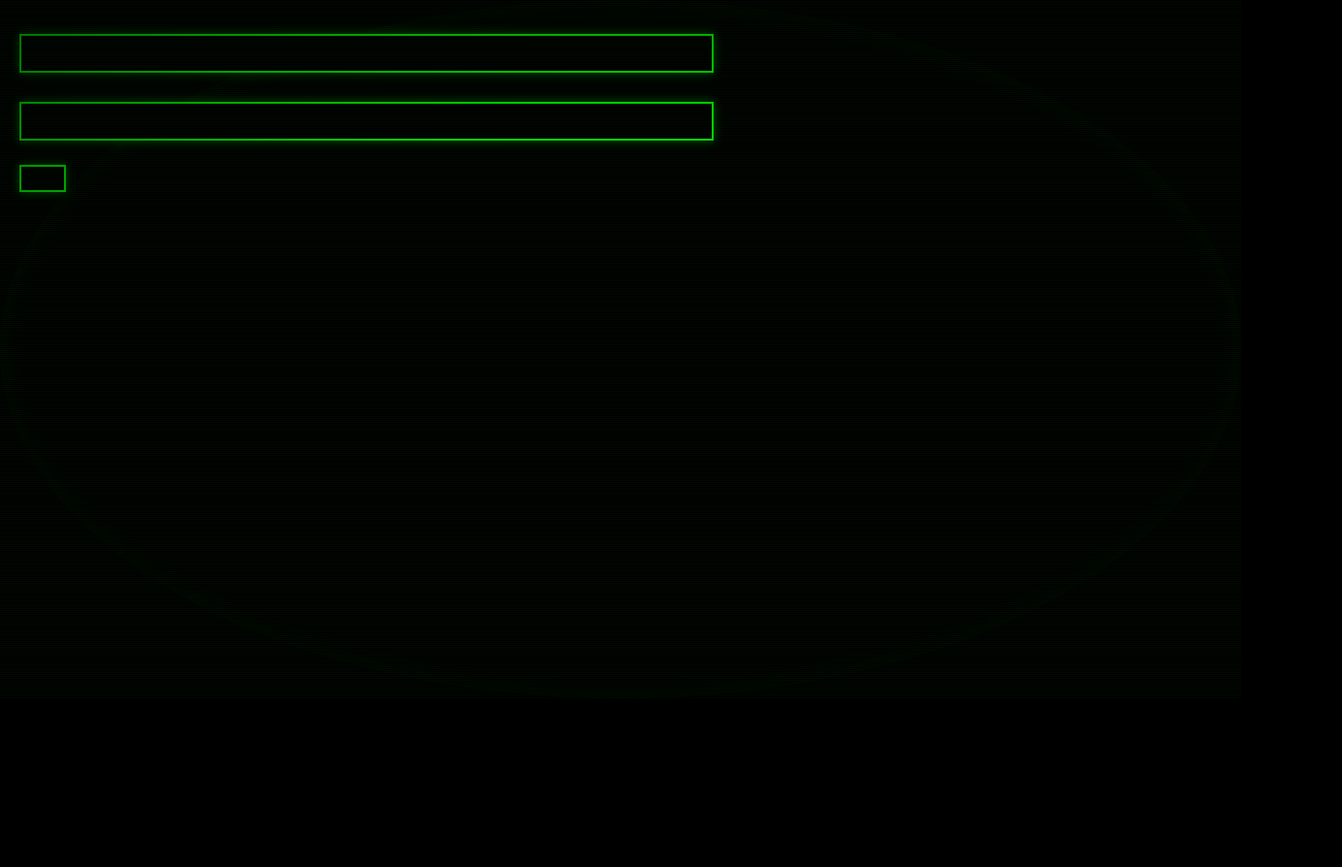
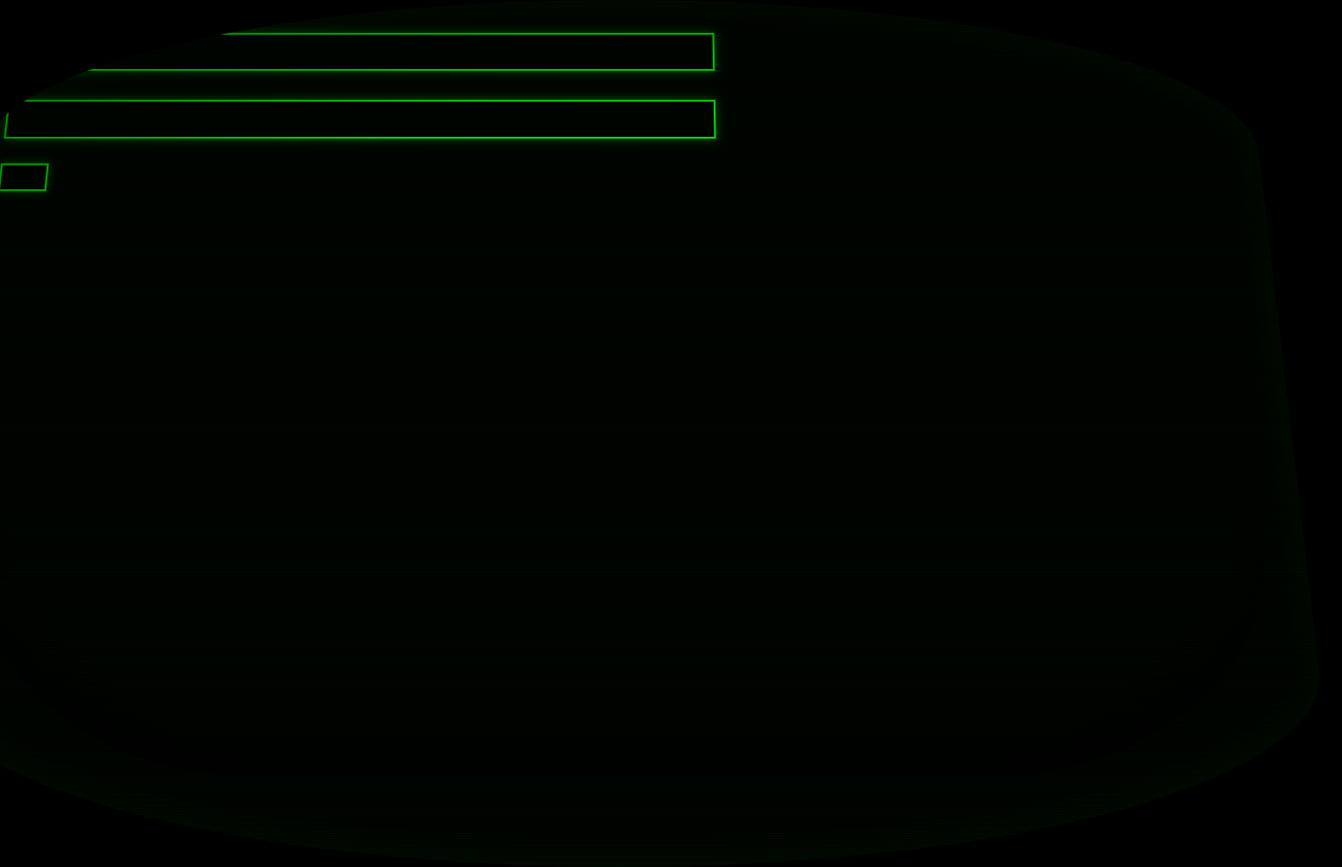
Before and after one commit to js-blord/eduardo-land, a website: page index.html in a window 1280 px wide. Shown: the whole page at 97% size, 1384 px wide, since content can reach past the window. Before the commit the page ends 800 px from the top, so only its background shows below. Drawn offline with Linux system fonts and the light colour scheme.

Commit message:
Update look.css

```diff
--- a/look.css
+++ b/look.css
@@ -1,3 +1,4 @@
+
 * {
     margin: 0;
     padding: 0;
@@ -20,16 +21,22 @@ body {
 
 /* Fisheye/curved monitor distortion effect */
 html {
-    perspective: 1500px;
+    perspective: 1000px;
+    height: 100vh;
+    background: #000;
+    overflow: hidden;
 }
 
+/* Body acts as the top half distortion (+5deg) */
 body {
-    transform: perspective(1200px) ;
+    transform: perspective(1000px) rotateX(5deg);
+    transform-origin: center top;
     transform-style: preserve-3d;
-    border-radius: 50%;
+    border-radius: 50% / 20%; /* Curves the top border */
     box-shadow:
         inset 0 0 80px rgba(0, 0, 0, 0.8),
         inset 0 0 30px rgba(0, 255, 0, 0.1);
+    min-height: 100vh;
 }
 
 /* Fisheye vignette overlay */
@@ -71,6 +78,20 @@ body::after {
 
 /* Additional fisheye distortion for bottom half */
 
+html::after {
+    content: '';
+    position: fixed;
+    bottom: 0;
+    left: 0;
+    width: 100%;
+    height: 50%;
+    transform: perspective(1000px) rotateX(-5deg);
+    transform-origin: center bottom;
+    border-radius: 20% / 50%;
+    box-shadow: inset 0 -40px 60px rgba(0, 0, 0, 0.9);
+    pointer-events: none;
+    z-index: 9998;
+}
 
 /* ========================================
    FLICKER OVERLAY SECTIONS FOR BLANK SCREEN AREAS
```
